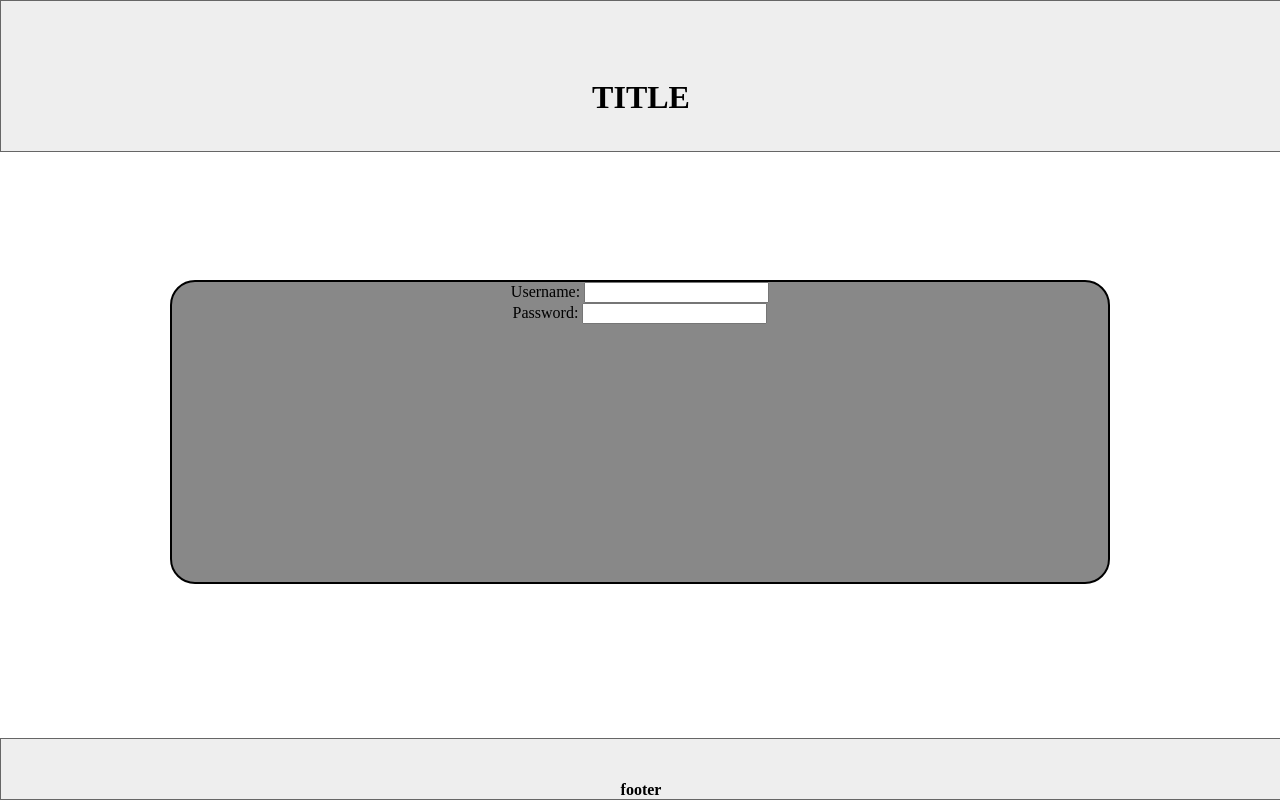
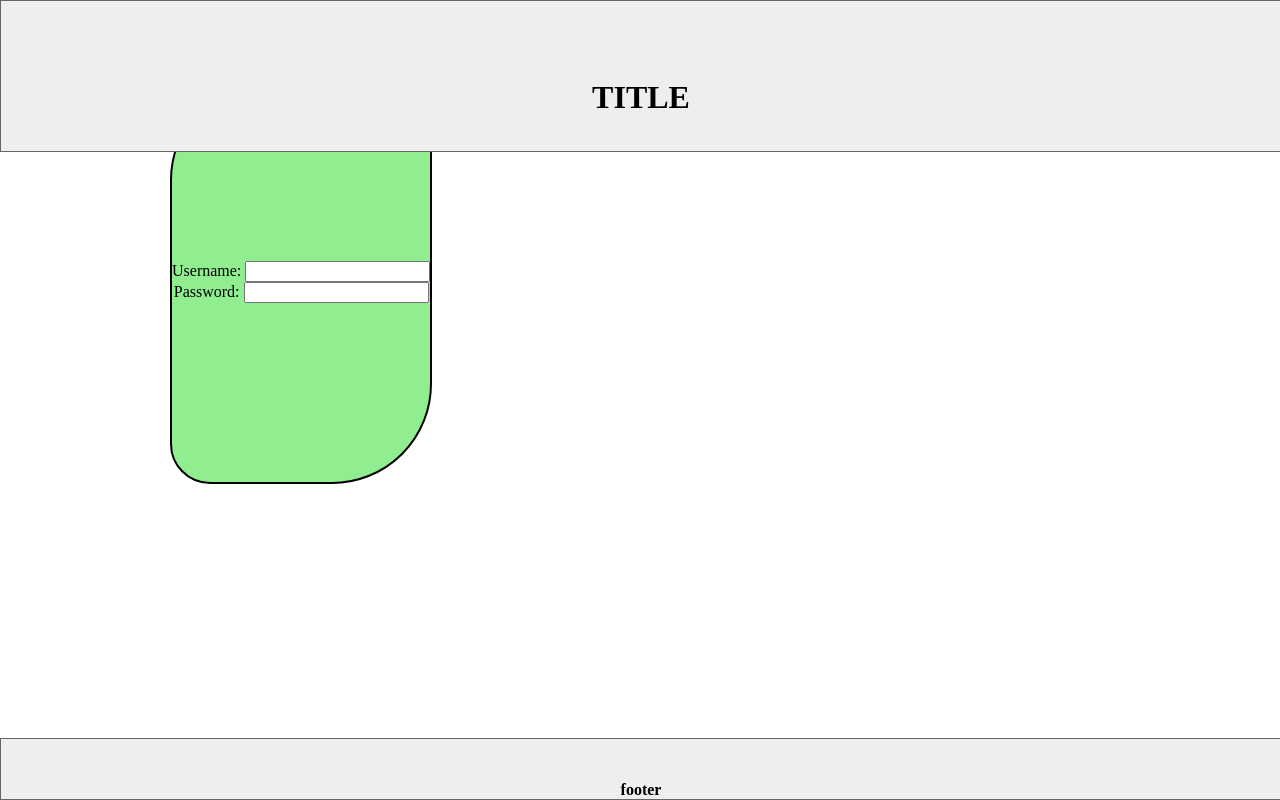
Before and after one commit to ggrahambaker/e-com, a PHP site: page /splash_page.html in a window 1280 px wide. Run offline with PHP 8.4, Linux system fonts and the light colour scheme.

Commit message:
Added Round Corners

```diff
--- a/splash.css
+++ b/splash.css
@@ -6,14 +6,21 @@ http://techtalk.virendrachandak.com/sticky-header-and-footer-using-css/#axzz2tY8
 */
 
 
-#form_body {
+#form_body
+{
 	margin-top: 200px;
 	text-align: center;
 	border:2px solid;
-	border-radius:25px;
 	background-color: #888888;
-	height: 300px;
-	vertical-align: center;
+	border-top-right-radius: 40px;
+	border-top-left-radius: 100px;
+	border-bottom-right-radius: 100px;
+	border-bottom-left-radius: 40px;
+	height: 400px;
+	text-align: center;
+	background-color: lightgreen;
+	display: table-cell;
+	vertical-align: middle;
 }
 
 
```
